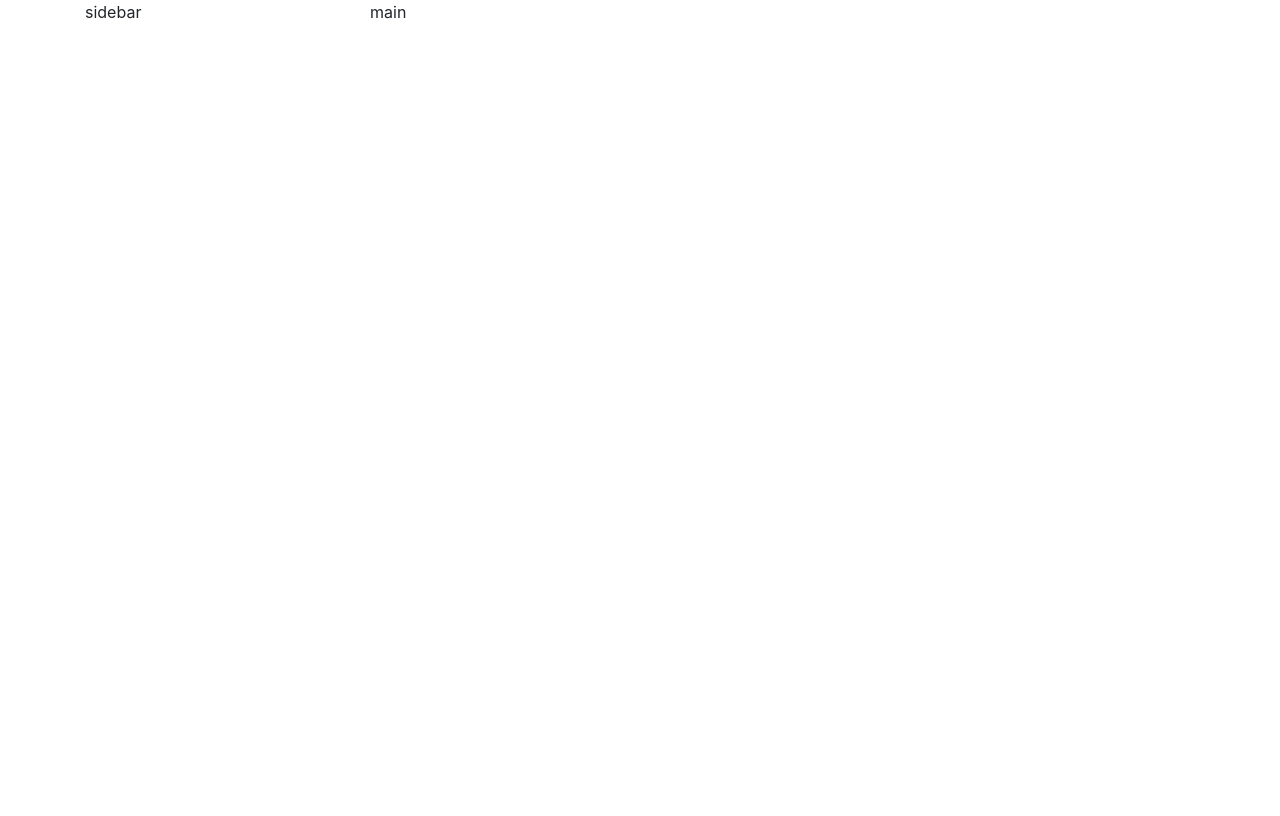
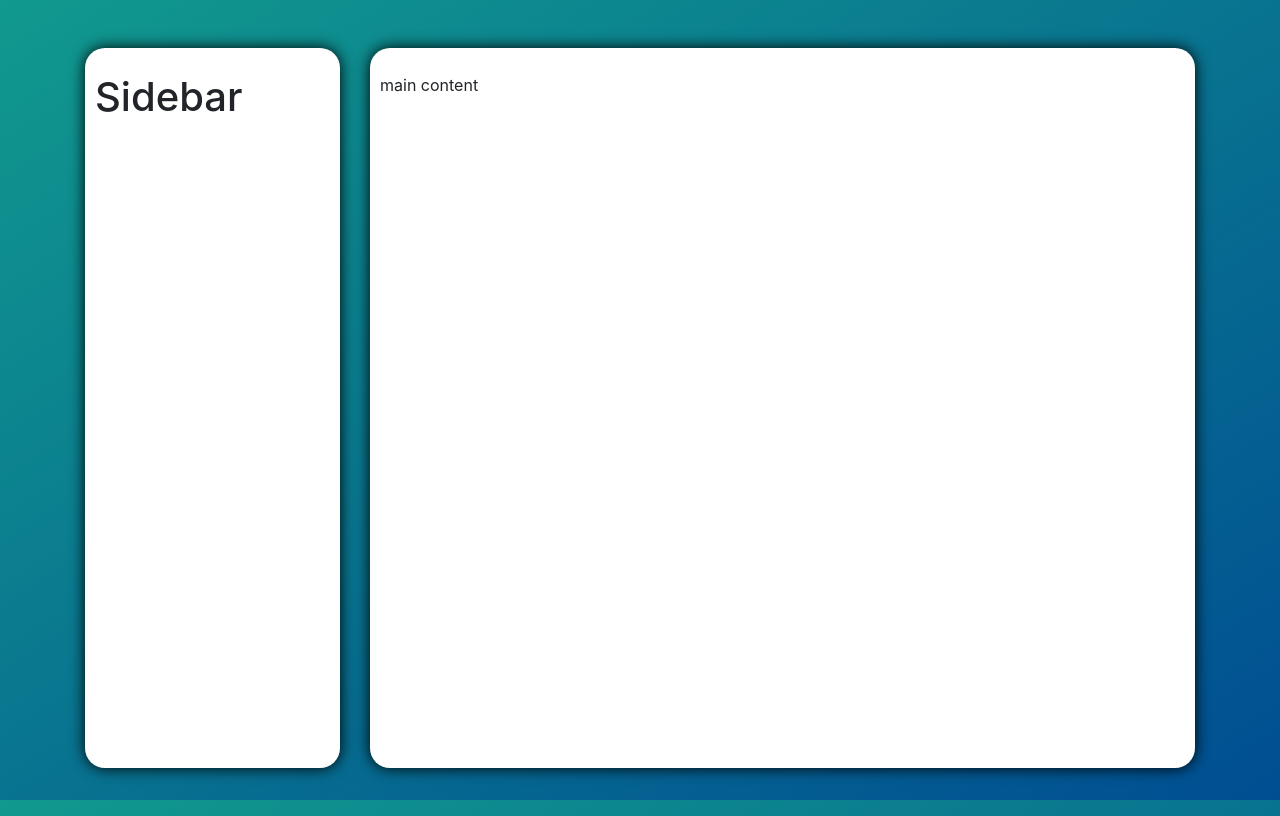
Before and after one commit to KrunalSisodia/krunal-sisodia-dev, a React (Create React App) app: page / in a window 1280 px wide. Built offline with nearby package versions, Linux system fonts and the light colour scheme.

Commit message:
basic structure setup

```diff
--- a/src/App.js
+++ b/src/App.js
@@ -1,15 +1,20 @@
 import React from 'react';
+import Sidebar from './components/Sidebar';
 
 function App() {
   return (
     <div className="App">
       <div className="container">
-        <div className="row">
-          <div className="col-3">
-            sidebar
+        <div className="row h-90vh">
+          <div className="col-lg-3 col-md-4">
+            <div className="app-sidebar h-100 bg-white">
+              <Sidebar/>
+            </div>
           </div>
-          <div className="col-9">
-            main
+          <div className="col-lg-9 col-md-8">
+            <div className="app-main-content h-100 bg-white">
+              main content
+            </div>
           </div>
         </div>
       </div>
--- /dev/null
+++ b/src/components/Sidebar.js
@@ -0,0 +1,9 @@
+import React from 'react'
+
+const Sidebar =  () =>{
+    return(
+        <h1>Sidebar</h1>
+    )
+}
+
+export default Sidebar;
--- a/src/index.css
+++ b/src/index.css
@@ -1,15 +1,28 @@
 @import url("https://fonts.googleapis.com/css2?family=Kaushan+Script&family=Merriweather:wght@300&display=swap");
 
+.container {
+  padding: 3rem 0;
+}
 body {
-  margin: 0;
-  font-family: -apple-system, BlinkMacSystemFont, "Segoe UI", "Roboto", "Oxygen",
-    "Ubuntu", "Cantarell", "Fira Sans", "Droid Sans", "Helvetica Neue",
-    sans-serif;
-  -webkit-font-smoothing: antialiased;
-  -moz-osx-font-smoothing: grayscale;
+  font-size: 10px;
+  background-image: linear-gradient(to right bottom, #11998e, #004e92);
+  background-attachment: fixed;
 }
 
-code {
-  font-family: source-code-pro, Menlo, Monaco, Consolas, "Courier New",
-    monospace;
+.h-90vh {
+  height: 90vh;
 }
+.app-sidebar,
+.app-main-content {
+  border-radius: 20px;
+  padding: 25px 10px;
+  box-shadow: 0px 0px 15px black;
+}
+
+/*...............Media Queries..................*/
+
+/*@include media-breakpoint-down(sm) {
+  .app-sidebar {
+    margin-bottom: 15px;
+  }
+}*/
```
